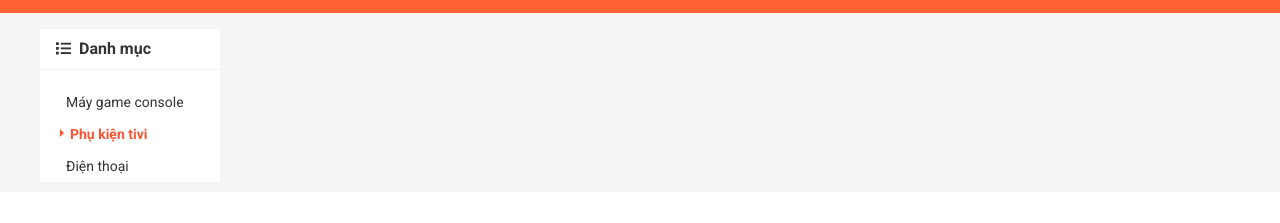
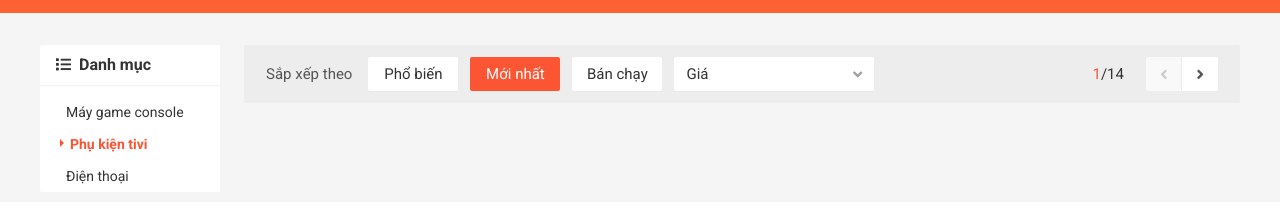
Before and after one commit to KhacTuan2910/F8-SHOP, a plain HTML site: page index.html in a window 1280 px wide. Shown: the part 107-330 px from the top of the page. Drawn offline with nearby package versions, Linux system fonts and the light colour scheme.

Commit message:
Build/css  base filter/sort product

```diff
--- a/assets/css/base.css
+++ b/assets/css/base.css
@@ -122,6 +122,7 @@ html {
     align-items: center;
     justify-content: center;
     line-height: 1.6rem;
+    background-color: var(--white-color);
 }
 
 .btn.btn--normal:hover {
@@ -144,3 +145,67 @@ html {
     cursor: default;
     background-color: #c3c3c3;
 }
+
+/* Selection */
+.select-input {
+    position: relative;
+    min-width: 200px;
+    height: 34px;
+    border-radius: 2px;
+    padding: 0 12px;
+    background-color: var(--white-color);
+    display: flex;
+    align-items: center;
+    justify-content: space-between;
+    cursor: pointer;
+    color: var(--text-color);
+    box-shadow: 0 1px 1px 0 rgb(0 0 0 / 2%);
+}
+
+.select-input:hover {
+    background-color: rgba(255, 255, 255, .8);
+}
+
+.select-input:hover .select-input__list {
+    display: block;
+}
+
+.select-input__label {
+    font-size: 1.5rem;
+}
+
+.select-input__icon {
+    color: #a1a1a1;
+    font-size: 1.5rem;
+}
+
+.select-input__list {
+    position: absolute;
+    right: 0;
+    left: 0;
+    top: calc(100% - 9px);
+    border-radius: 2px;
+    background-color: var(--white-color);
+    box-shadow: 0 1px 1px 0 rgb(0 0 0 / 2%);
+    list-style-type: none;
+    padding: 8px 0;
+    display: none;
+}
+
+.select-input__list::after{
+    content: "";
+    position: absolute;
+    top: -4px;
+    left: 0;
+    width: 100%;
+    height: 10px;
+}
+
+.select-input__item {
+    font-size: 1.4rem;
+    padding: 8px 16px;
+}
+
+.select-input__item:hover {
+    color: var(--primary-color);
+}
--- a/assets/css/main.css
+++ b/assets/css/main.css
@@ -177,6 +177,8 @@
     border-radius: 2px;
     display: none;
     animation: fadeIn ease-in .2s;
+    z-index: 1;
+    box-shadow: 0 1px 1px 0 rgb(0 0 0 / 2%);
 }
 
 .header__qr::before {
@@ -850,18 +852,23 @@
 
 /* App container */
 .app__container {
-    border-radius: 2px;
     background-color: #f5f5f5;
+}
+
+.app__content {
+    padding-top: 32px;
 }
 
 .catetory {
     background-color: var(--white-color);
+    border-radius: 2px;
 }
 
 .catetory__heading {
     font-size: 1.6rem;
     color: var(--text-color);
     padding: 12px 16px;
+    margin: 0;
     border-bottom: 1px solid rgba(0, 0, 0, .05);
 }
 
@@ -907,3 +914,79 @@
     right: -4px;
     color: var(--primary-color);
 }
+
+/* Home sort + filter */
+.home-filter {
+    display: flex;
+    align-items: center;
+    background-color: #ededed;
+    padding: 12px 22px;
+    border-radius: 2px;
+}
+
+.home-filter__label {
+    font-size: 1.5rem;
+    color: #555;
+    margin-right: 16px;
+}
+
+.home-filter__btn {
+    min-width: 90px;
+    margin-right: 12px;
+    box-shadow: 0 1px 1px 0 rgb(0 0 0 / 2%);
+
+}
+
+.home-filter__page {
+    display: flex;
+    align-items: center;
+    margin-left: auto;
+}
+
+.home-filter__page-num {
+    font-size: 1.5rem;
+    color: var(--text-color);
+}
+
+.home-filter__page-current {
+    color: var(--primary-color);
+}
+
+.home-filter__page-control {
+    margin-left: 22px;
+    display: flex;
+    border-radius: 2px;
+    overflow: hidden;
+    display: flex;
+    width: 72px;
+    height: 34px;
+}
+
+.home-filter__page-btn {
+    flex: 1;
+    text-decoration: none;
+    background-color: var(--white-color);
+    display: flex;
+    box-shadow: 0 1px 1px 0 rgb(0 0 0 / 2%);
+
+}
+
+.home-filter__page-btn--disable {
+    color: #ccc;
+    background-color: #f9f9f9;
+    cursor: default;
+}
+
+.home-filter__page-btn--disable .home-filter__page-icon {
+    color: #ccc;
+}
+
+.home-filter__page-btn:first-child {
+    border-right: 1px solid #ededed;
+}
+
+.home-filter__page-icon {
+    font-size: 1.5rem;
+    color: #555;
+    margin: auto;
+}
--- a/index.html
+++ b/index.html
@@ -241,7 +241,7 @@
 
         <div class="app__container">
             <div class="grid">
-                <div class="grid__row">
+                <div class="grid__row app__content">
                     <div class="grid__column-2">
                         <nav class="catetory">
                             <h3 class="catetory__heading">
@@ -264,7 +264,37 @@
                     </div>
 
                     <div class="grid__column-10">
+                        <div class="home-filter">
+                            <span class="home-filter__label">Sắp xếp theo</span>
+                            <button class="home-filter__btn btn">Phổ biến</button>
+                            <button class="home-filter__btn btn btn--primary">Mới nhất</button>
+                            <button class="home-filter__btn btn">Bán chạy</button>
 
+                            <div class="select-input">
+                                <span class="select-input__label">Giá</span>
+                                <i class="select-input__icon fas fa-angle-down"></i>
+                                <!-- List options -->
+                                <ul class="select-input__list">
+                                    <li class="select-input__item">Giá: Thấp đến Cao</li>
+                                    <li class="select-input__item">Giá: Cao đến Thấp</li>
+                                </ul>
+                            </div>
+
+                            <div class="home-filter__page">
+                                <span class="home-filter__page-num">
+                                    <span class="home-filter__page-current">1</span>/<span class="home-filter__page-total">14</span>
+                                </span>
+
+                                <div class="home-filter__page-control">
+                                    <a href="#" class="home-filter__page-btn home-filter__page-btn--disable">
+                                        <i class="home-filter__page-icon fas fa-angle-left"></i>
+                                    </a>
+                                    <a href="#" class="home-filter__page-btn">
+                                        <i class="home-filter__page-icon fas fa-angle-right"></i>
+                                    </a>
+                                </div>
+                            </div>
+                        </div>
                     </div>
                 </div>
             </div>
```
